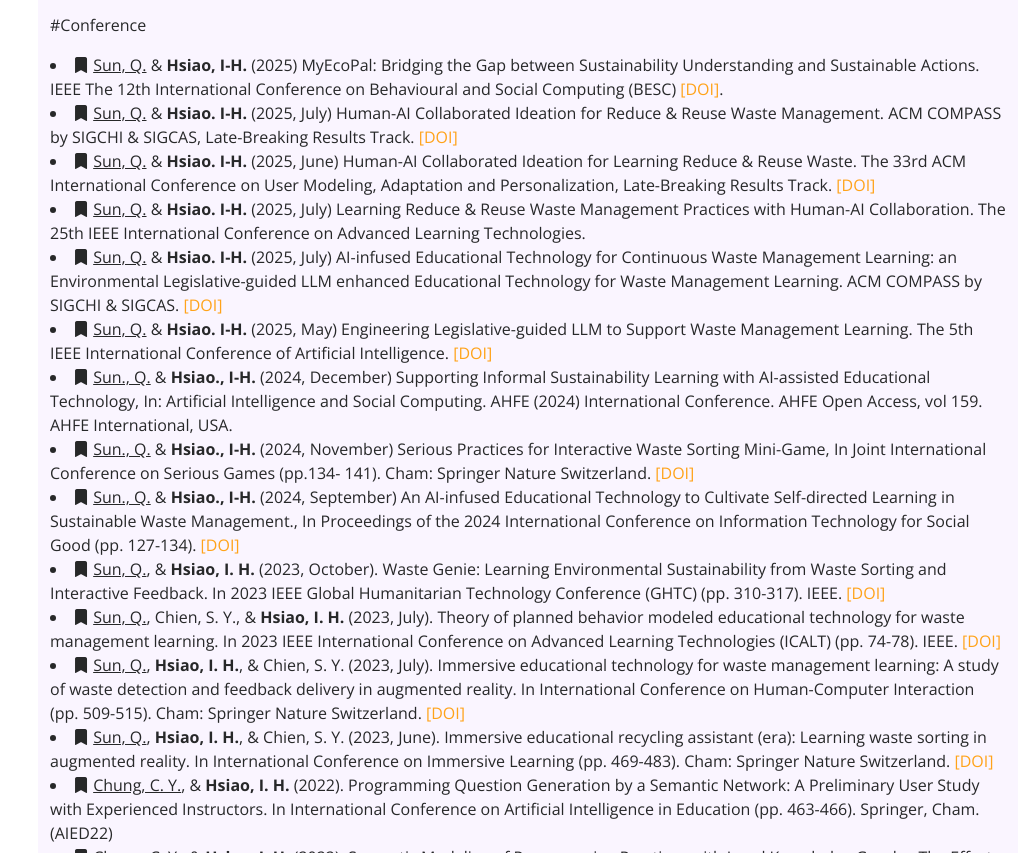
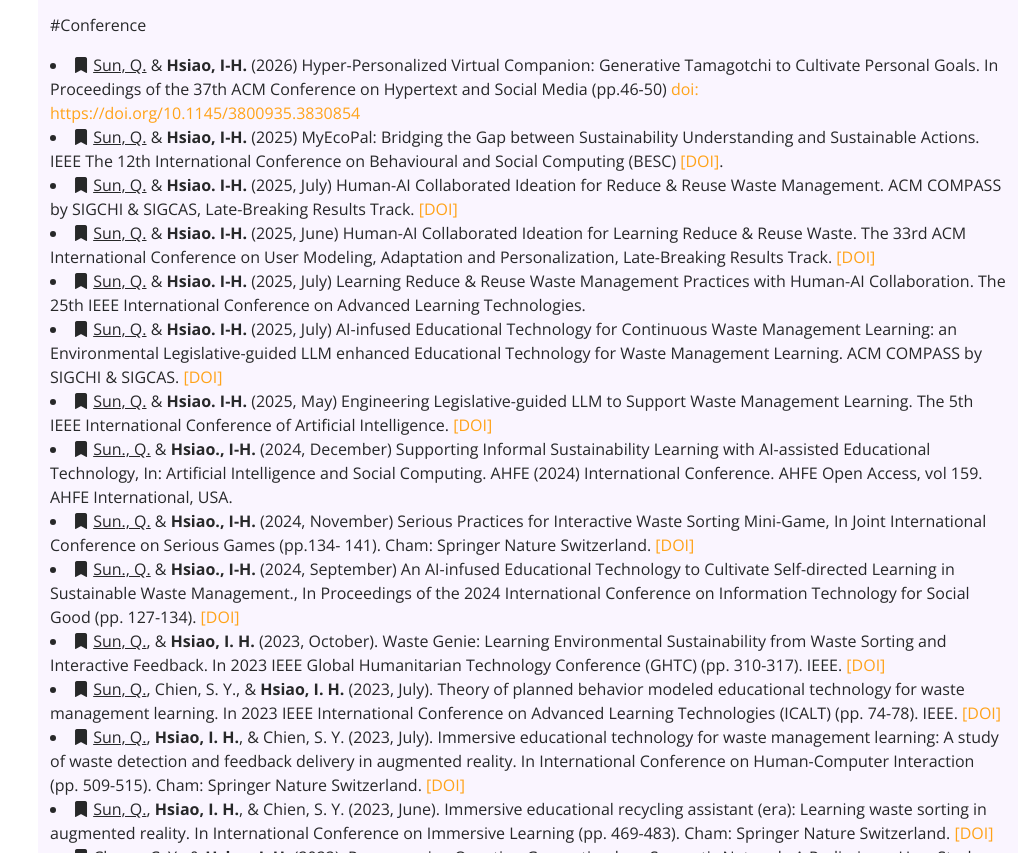
Before and after one commit to ShaHsiao/mysite, a plain HTML site: page index.html in a window 1280 px wide. Shown: the part 4407-5260 px from the top of the page, without its empty margins (262-1280 px from the left). Drawn offline with nearby package versions, Linux system fonts and the light colour scheme.

Commit message:
Update index.html

```diff
--- a/index.html
+++ b/index.html
@@ -336,6 +336,9 @@
           <!--  Conference papers -->
           <p><br></p>
           <p>#Conference</p>
+            <li><i class="bi bi-bookmark-fill" aria-hidden="true"></i>
+               <u>Sun, Q.</u> & <b>Hsiao, I-H.</b> (2026) Hyper-Personalized Virtual Companion: Generative Tamagotchi to Cultivate Personal Goals. In Proceedings of the 37th ACM Conference on Hypertext and Social Media (pp.46-50) <a href="https://doi.org/10.1145/3800935.3830854" target="_blank">doi: https://doi.org/10.1145/3800935.3830854 </a>
+            </li>
             <li><i class="bi bi-bookmark-fill" aria-hidden="true"></i>
                 <u>Sun, Q.</u> & <b>Hsiao, I-H.</b> (2025) MyEcoPal: Bridging the Gap between Sustainability Understanding and Sustainable Actions. IEEE The 12th International Conference on Behavioural and Social Computing (BESC) <a href="https://doi.org/10.1007/978-981-95-7141-3_1" target="_blank">[DOI]</a>.
             </li>
```
